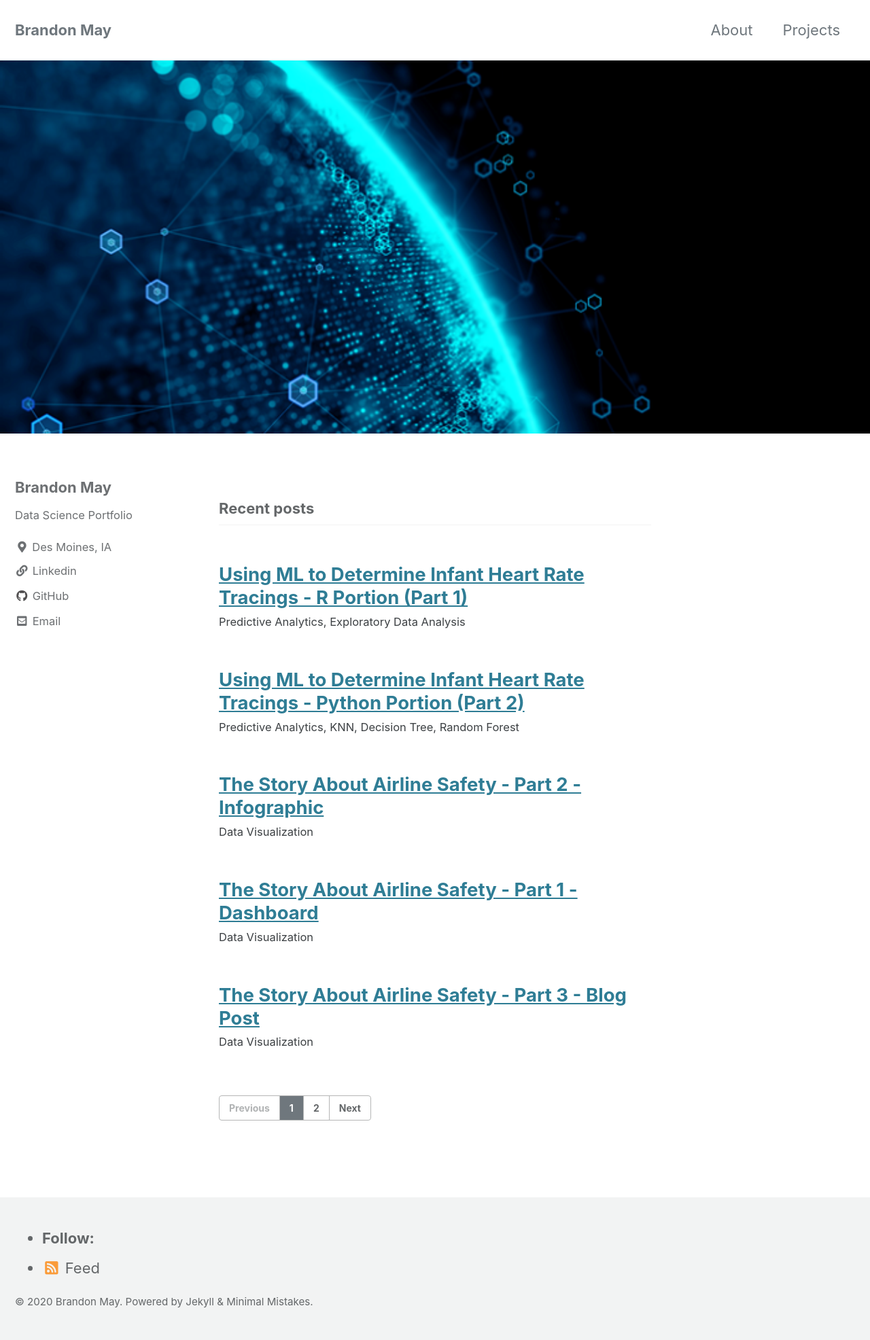
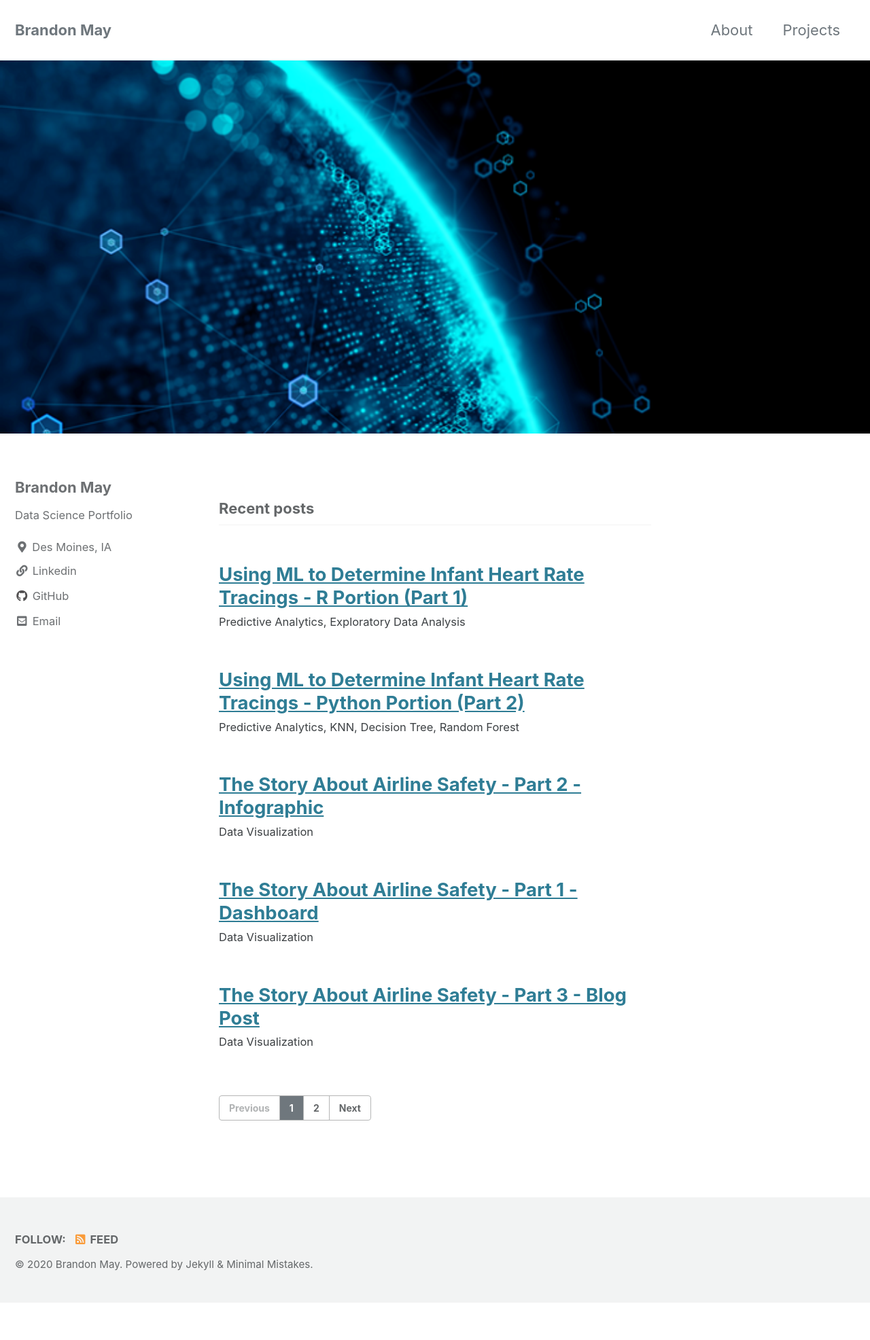
Before and after one commit to bmay51213/bmay51213.github.io, a Jekyll site: the page built from index.html, in a window 1280 px wide. Shown: the whole page at 68% size. Built offline with Jekyll 4.4.1, drawn with Linux system fonts in a browser that asks for light colours; cached includes are drawn as plain includes; the list of posts is cut into pages by our own code; after the commit the page ends 1917 px from its top, so only the background shows below that.

```diff
--- a/_sass/minimal-mistakes/_footer.scss
+++ b/_sass/minimal-mistakes/_footer.scss
@@ -50,3 +50,29 @@
   font-family: $global-font-family;
   font-size: $type-size-7;
 }
+.page__footer-follow {
+  ul {
+    margin: 0;
+    padding: 0;
+    list-style-type: none;
+  }
+
+  li {
+    display: inline-block;
+    padding-top: 5px;
+    padding-bottom: 5px;
+    font-family: $sans-serif-narrow;
+    font-size: $type-size-6;
+    text-transform: uppercase;
+  }
+
+  li + li:before {
+    content: "";
+    padding-right: 5px;
+  }
+
+  a {
+    padding-right: 10px;
+    font-weight: bold;
+  }
+}
```
